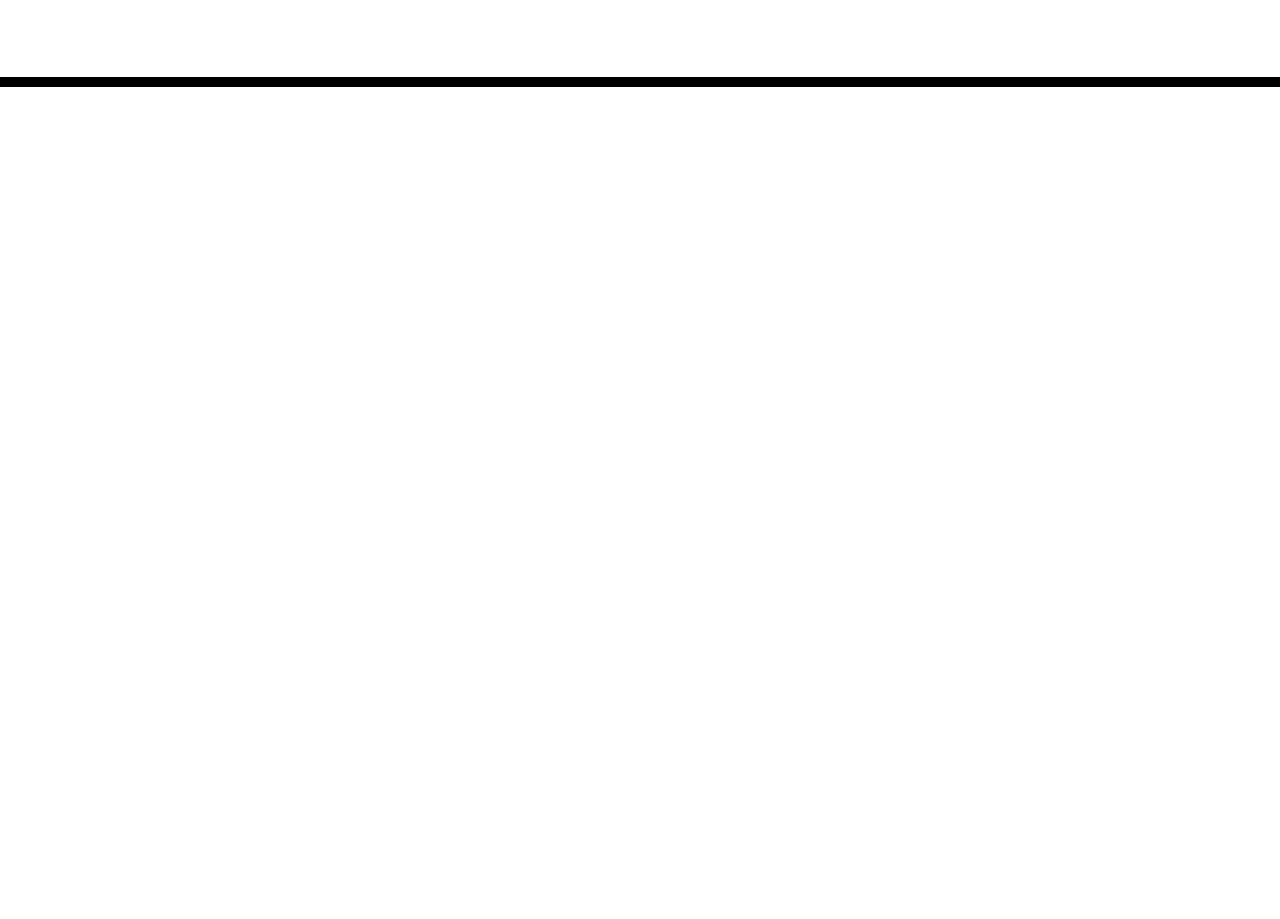
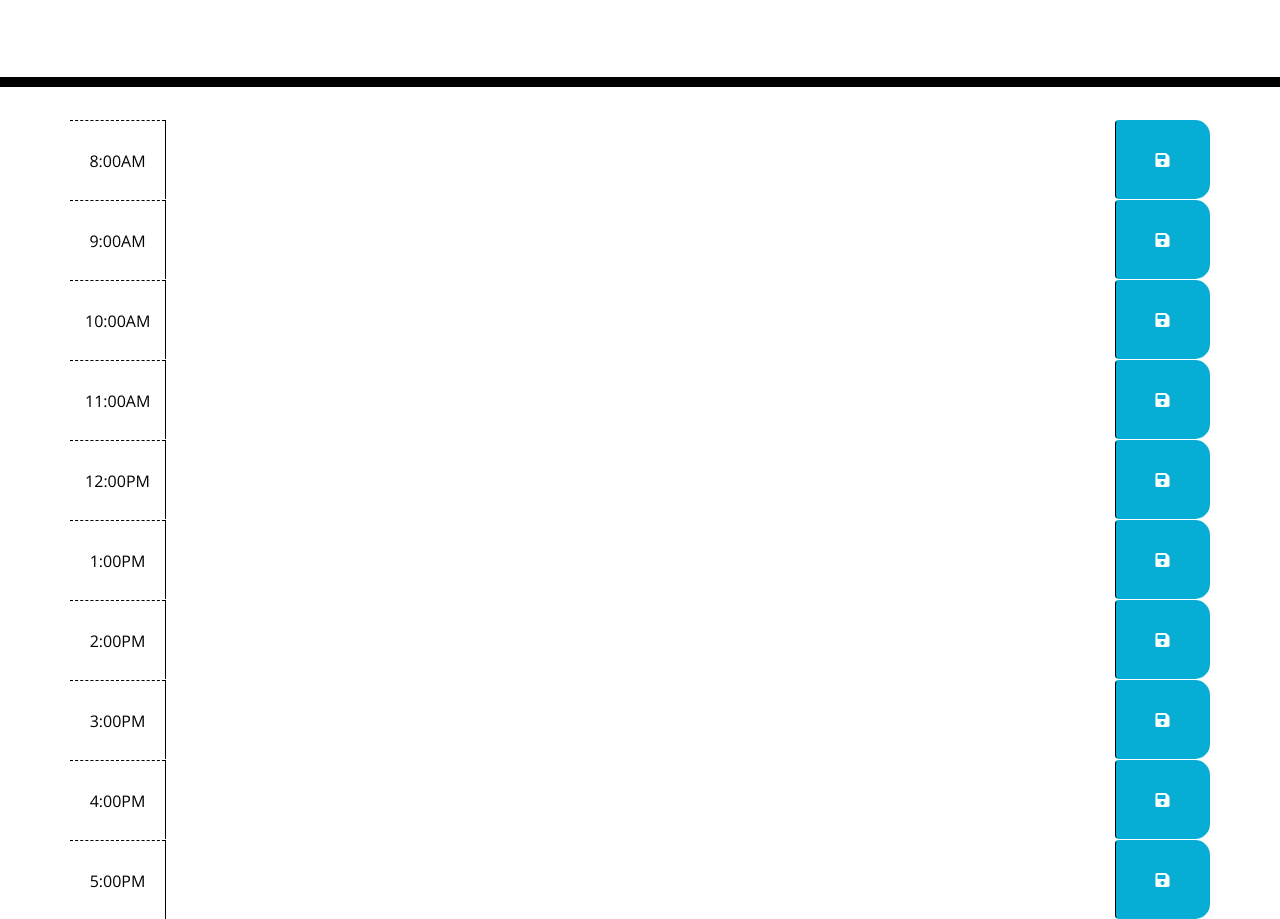
Before and after one commit to shreddy70/work-day-scheduler, a plain HTML site: page index.html in a window 1280 px wide. Shown: the part 181-1100 px from the top of the page. Before the commit the page ends 800 px from the top, so only its background shows below. Drawn offline with nearby package versions, Linux system fonts and the light colour scheme.

Commit message:
timeblocks complete

```diff
--- a/index.html
+++ b/index.html
@@ -28,8 +28,78 @@
       <p class="lead">A simple calendar app for scheduling your work day</p>
       <p id="currentDay" class="lead"></p>
     </header>
+
     <div class="container">
-      <!-- Timeblocks go here -->
+    <!-- Timeblocks go here -->
+      <div id="hour8" class="row time-block">
+        <div class="col-md-1 hour">
+          8:00AM</div>
+          <textarea class="col-md-10 description"></textarea>
+        <button class="btn saveBtn col-md-1"><i class="fas fa-save"></i></button>
+      </div>
+
+      <div id="hour9" class="row time-block">
+        <div class="col-md-1 hour">
+          9:00AM</div>
+          <textarea class="col-md-10 description"></textarea>
+        <button class="btn saveBtn col-md-1"><i class="fas fa-save"></i></button>
+      </div>
+
+      <div id="hour10" class="row time-block">
+        <div class="col-md-1 hour">
+          10:00AM</div>
+          <textarea class="col-md-10 description"></textarea>
+        <button class="btn saveBtn col-md-1"><i class="fas fa-save"></i></button>
+      </div>
+
+      <div id="hour10=1" class="row time-block">
+        <div class="col-md-1 hour">
+          11:00AM</div>
+          <textarea class="col-md-10 description"></textarea>
+        <button class="btn saveBtn col-md-1"><i class="fas fa-save"></i></button>
+      </div>
+
+      <div id="hour12" class="row time-block">
+        <div class="col-md-1 hour">
+          12:00PM</div>
+          <textarea class="col-md-10 description"></textarea>
+        <button class="btn saveBtn col-md-1"><i class="fas fa-save"></i></button>
+      </div>
+
+      <div id="hour13" class="row time-block">
+        <div class="col-md-1 hour">
+          1:00PM</div>
+          <textarea class="col-md-10 description"></textarea>
+        <button class="btn saveBtn col-md-1"><i class="fas fa-save"></i></button>
+      </div>
+
+      <div id="hour14" class="row time-block">
+        <div class="col-md-1 hour">
+          2:00PM</div>
+          <textarea class="col-md-10 description"></textarea>
+        <button class="btn saveBtn col-md-1"><i class="fas fa-save"></i></button>
+      </div>
+
+      <div id="hour15" class="row time-block">
+        <div class="col-md-1 hour">
+          3:00PM</div>
+          <textarea class="col-md-10 description"></textarea>
+        <button class="btn saveBtn col-md-1"><i class="fas fa-save"></i></button>
+      </div>
+
+      <div id="hour16" class="row time-block">
+        <div class="col-md-1 hour">
+          4:00PM</div>
+          <textarea class="col-md-10 description"></textarea>
+        <button class="btn saveBtn col-md-1"><i class="fas fa-save"></i></button>
+      </div>
+
+      <div id="hour17" class="row time-block">
+        <div class="col-md-1 hour">
+          5:00PM</div>
+          <textarea class="col-md-10 description"></textarea>
+        <button class="btn saveBtn col-md-1"><i class="fas fa-save"></i></button>
+      </div>
     </div>
 
     <script src="https://code.jquery.com/jquery-3.4.1.min.js"></script>
```
Also changed, not shown: script.js (added, +13 -0 lines), style.css (indentation only).
